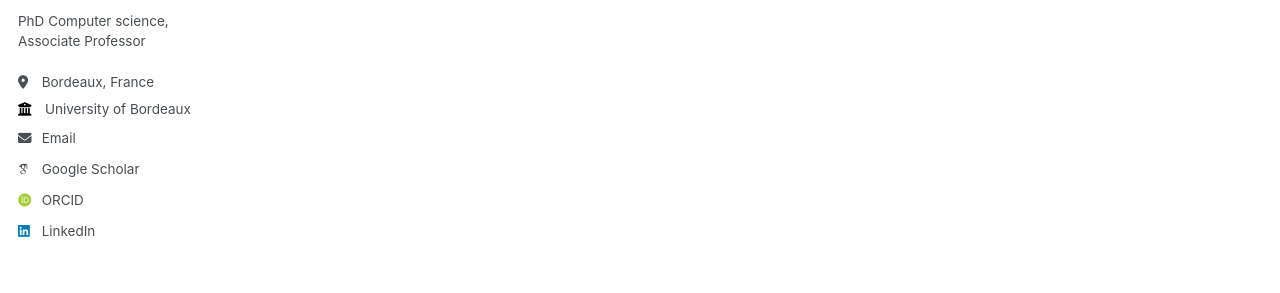
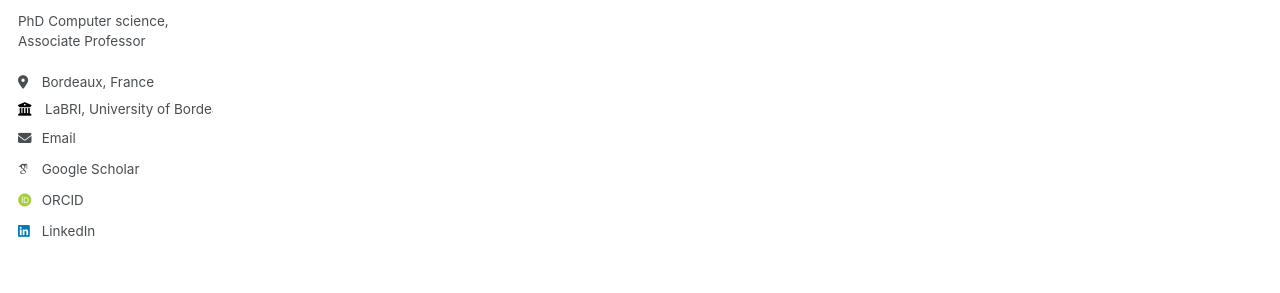
Before and after one commit to ruricaru/ruricaru.github.io, a Jekyll site: the page built from _pages/about.md, in a window 1280 px wide. Shown: the part 301-594 px from the top of the page. Built offline with Jekyll 4.4.1, drawn with Linux system fonts in a browser that asks for light colours; some web fonts are replaced.

Commit message:
Update _config.yml

```diff
--- a/_config.yml
+++ b/_config.yml
@@ -26,7 +26,7 @@ author:
   pronouns         : "she/her"
   bio              : "PhD Computer science, Associate Professor"
   location         : "Bordeaux, France"
-  employer         : "University of Bordeaux"
+  employer         : "LaBRI, University of Bordeaux"
   #uri              : ""
   email            : "firstname.lastname@u-bordeaux.fr"
 
@@ -261,10 +261,10 @@ defaults:
       author_profile: true
       share: true
       comments: true
-  # _portfolio
+  # CV
   - scope:
       path: ""
-      type: portfolio
+      type: CV
     values:
       layout: single
       author_profile: true
```
